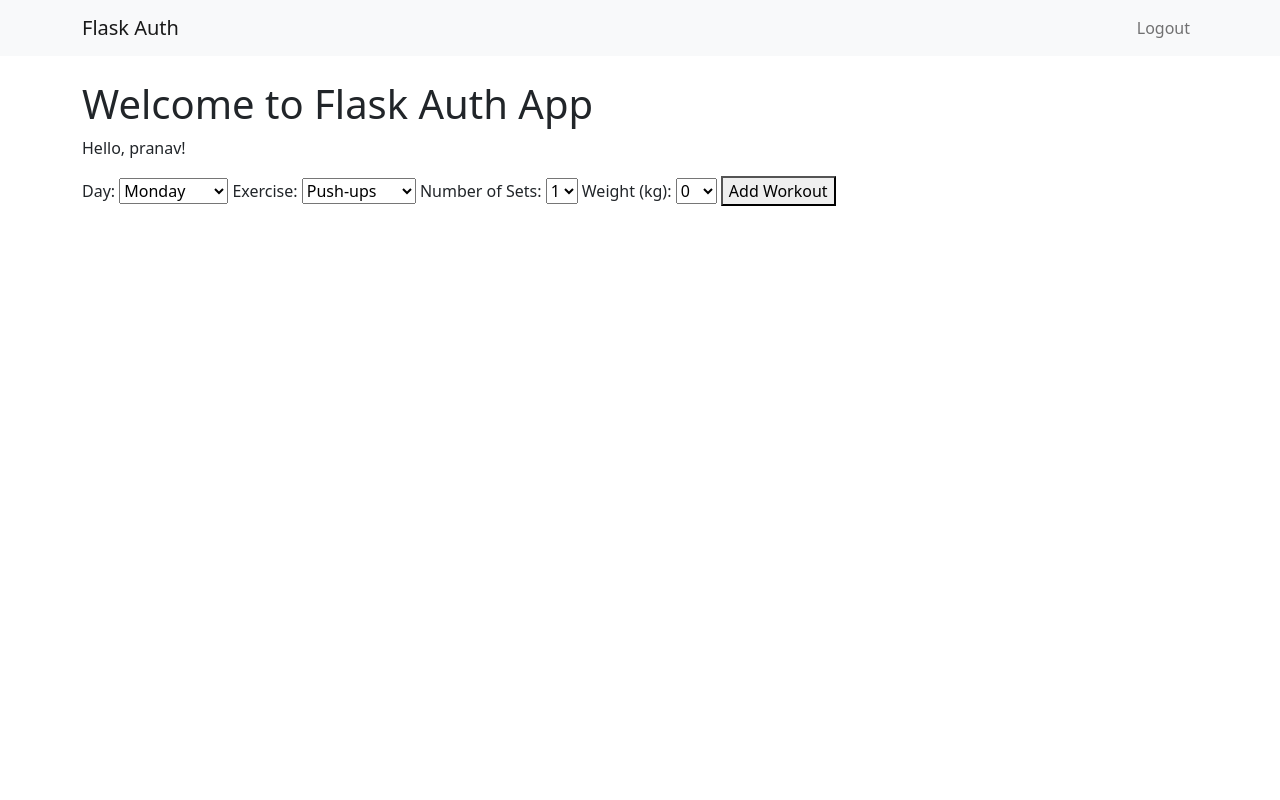
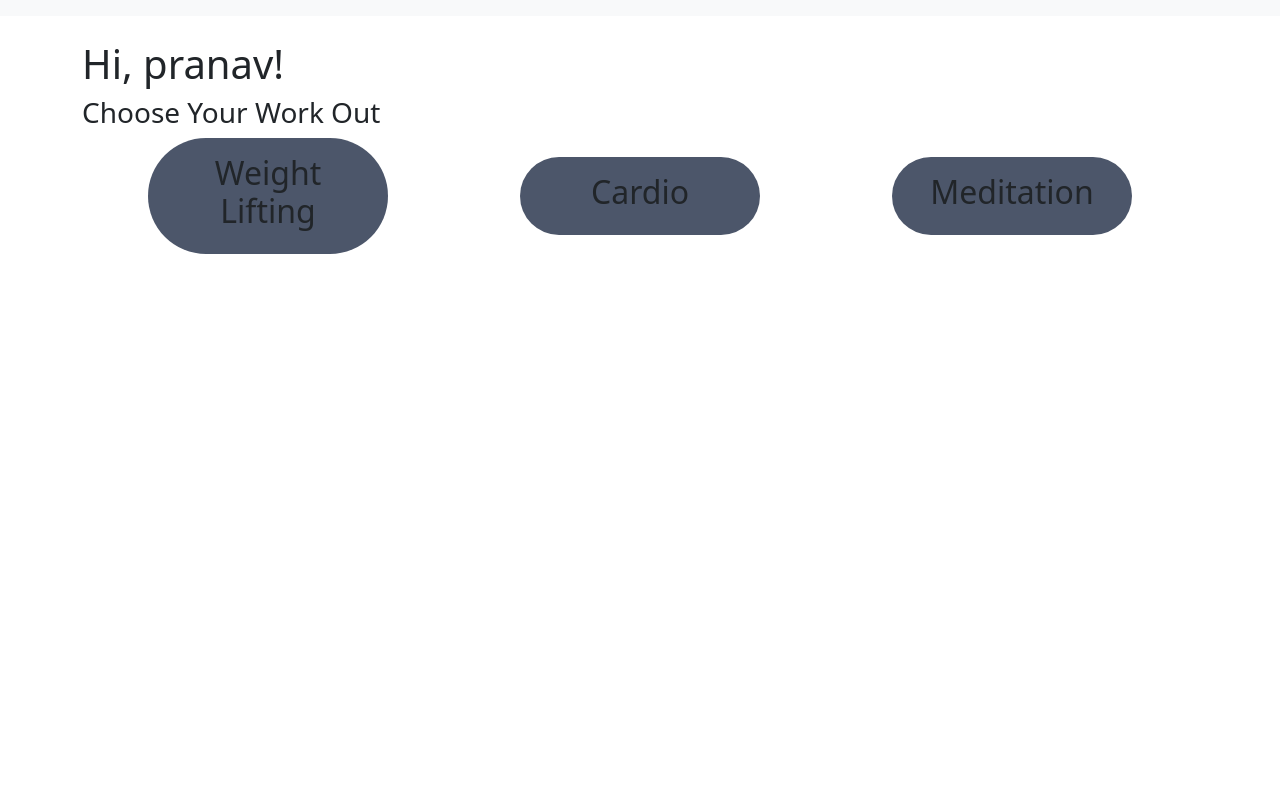
Before and after one commit to Pranav-Kunjir/PulsePlate, a Flask app: page / in a window 1280 px wide. Run offline with Flask 3, Linux system fonts and the light colour scheme; a user stored in the database is signed in.

Commit message:
created home page main design

```diff
--- a/main.py
+++ b/main.py
@@ -54,6 +54,10 @@ def home():
         return render_template('home.html', username=user.username)
 
     return render_template('home.html')
+
+@app.route("/workout")
+def workout():
+    print("hello")
 
 @app.route('/signup', methods=['GET', 'POST'])
 def signup():
--- /dev/null
+++ b/static/css/home.css
@@ -0,0 +1,43 @@
+*{
+    box-sizing: border-box;
+    padding: 0;
+    margin: 0px;
+}
+.cs-container{
+    display: flex;
+    justify-content: center; /* Center horizontally */
+    align-items: center; /* Center vertically */
+    height: 100vh; /* Full viewport height */
+}
+.cs-center{
+    width: 200px;
+    height: 200px;
+    text-align: center;
+    line-height: 200px; /* Vertically center text */
+}
+.auth-links button{
+    width: 10vh;
+}
+.workouts{
+    display: flex;
+    justify-content: space-around;
+    align-items: center;
+}
+.workouts div{
+    text-align: center;
+    width: 30vh;
+    flex-direction: row;
+    background-color: #4c566a;
+    padding: 2vh;
+    border-radius: 100px;
+}
+@media only screen and (max-width: 1200px) {
+    .workouts{
+        flex-direction: column;
+
+    }
+    .workouts div{
+        width: 60vh;
+        margin-top: 10vh;
+    }
+}
--- a/templates/base.html
+++ b/templates/base.html
@@ -4,13 +4,14 @@
 <head>
     <meta charset="UTF-8">
     <meta name="viewport" content="width=device-width, initial-scale=1.0">
-    <title>{% block title %}Flask{% endblock %}</title>
+    <title>{% block title %}Pulse Plate{% endblock %}</title>
     <link href="https://cdn.jsdelivr.net/npm/bootstrap@5.1.3/dist/css/bootstrap.min.css" rel="stylesheet">
+
 </head>
 <body>
     <nav class="navbar navbar-expand-lg navbar-light bg-light">
         <div class="container">
-            <a class="navbar-brand" href="{{ url_for('home') }}">Flask Auth</a>
+            <!-- <a class="navbar-brand" href="{{ url_for('home') }}">Pulse Plate</a>
             <div class="navbar-nav">
                 {% if 'user_id' in session %}
                     <a class="nav-link" href="{{ url_for('logout') }}">Logout</a>
@@ -18,7 +19,7 @@
                     <a class="nav-link" href="{{ url_for('login') }}">Login</a>
                     <a class="nav-link" href="{{ url_for('signup') }}">Sign Up</a>
                 {% endif %}
-            </div>
+            </div> -->
         </div>
     </nav>
 
--- a/templates/home.html
+++ b/templates/home.html
@@ -1,18 +1,41 @@
-
-
-
+<head>
+    <link rel="stylesheet" type="text/css" href="{{ url_for('static', filename='css/home.css') }}">
+</head>
 <!-- templates/home.html -->
 {% extends "base.html" %}
 
 {% block title %}Home{% endblock %}
 
 {% block content %}
-    <h1>Welcome to Flask Auth App</h1>
     {% if username %}
-        <p>Hello, {{ username }}!</p>
+    <div class="main-text">
+        <h1>Hi, {{ username }}!</h1>
+        <h3>Choose Your Work Out</h3>
+        <div class="workouts">
+            <div class="weightlifting" onclick="window.location.href='{{ url_for('workout') }}';">
+                <h2>Weight Lifting</h2>
+            </div>
+            <div class="cardio">
+                <h2>Cardio</h2>
+            </div>
+            <div class="medetation">
+                <h2>Meditation</h2>
+            </div>
+        </div>
+    </div>
 
-        <!-- Workout Form -->
-        <form method="POST" action="/">
+    {% else %}
+    <div class="authentication cs-container" >
+        <div class="auth-links cs-center">
+            <a class="nav-link" href="{{ url_for('login') }}"><button type="button" class="btn btn-primary">Login</button></a>
+            <a class="nav-link" href="{{ url_for('signup') }}"><button type="button" class="btn btn-primary">SingUp</button></a>
+        </div>
+    </div>
+    {% endif %}
+{% endblock %}
+
+
+<!-- <form method="POST" action="/">
     <label for="day_name">Day:</label>
     <select name="day_name" id="day_name" required>
         <option value="Monday">Monday</option>
@@ -53,9 +76,4 @@
     </select>
 
     <button type="submit">Add Workout</button>
-        </form>
-
-    {% else %}
-        <p>Please login or sign up to continue.</p>
-    {% endif %}
-{% endblock %}
+</form> -->
```
Lines whose indentation alone changed are shown as unchanged.
